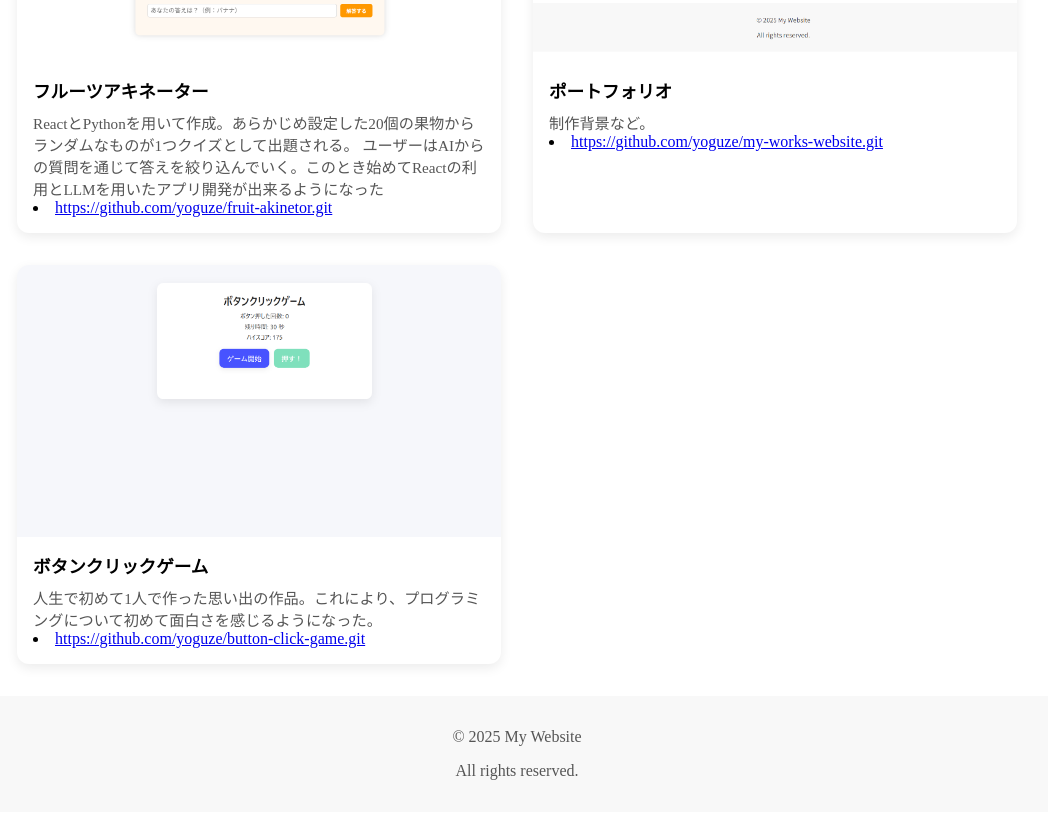
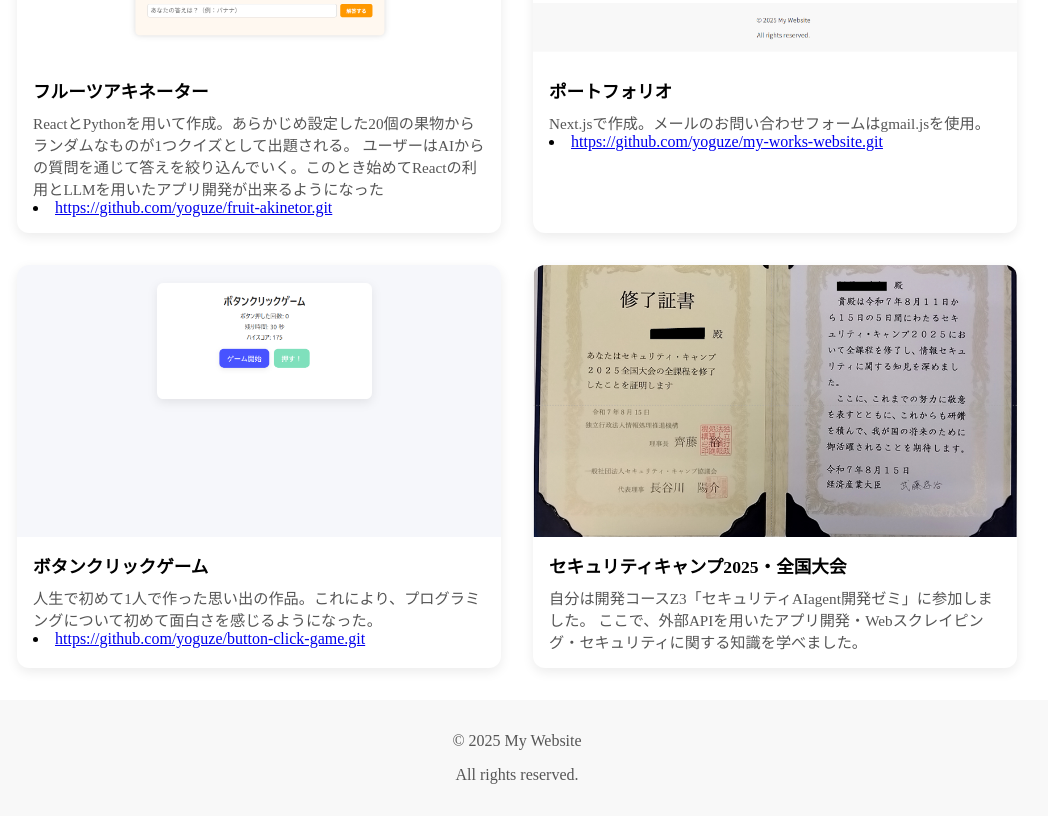
Before and after one commit to yoguze/my-works-website, a Next.js app: page /works in a window 1280 px wide. Shown: the part 370-1192 px from the top of the page, without its empty margins (123-1171 px from the left). Built offline with nearby package versions, Linux system fonts and the light colour scheme.

Commit message:
first commit

```diff
--- a/app/works/page.js
+++ b/app/works/page.js
@@ -40,7 +40,7 @@ export default function Home() {
                 <img src="/website.png" alt="作品2" />
                 <div className="body">
                     <h2>ポートフォリオ</h2>
-                    <p>制作背景など。</p>
+                    <p>Next.jsで作成。メールのお問い合わせフォームはgmail.jsを使用。</p>
                     <li><Link href="https://github.com/yoguze/my-works-website.git">https://github.com/yoguze/my-works-website.git</Link></li>
                 </div>
                 </article>
@@ -50,6 +50,15 @@ export default function Home() {
                     <h2>ボタンクリックゲーム</h2>
                     <p>人生で初めて1人で作った思い出の作品。これにより、プログラミングについて初めて面白さを感じるようになった。</p>
                     <li><Link href="https://github.com/yoguze/button-click-game.git">https://github.com/yoguze/button-click-game.git</Link></li>
+                </div>
+                </article>
+                <article className="work-item">
+                <img src="/finished-item.png" alt="作品4" />
+                <div className="body">
+                    <h2>セキュリティキャンプ2025・全国大会</h2>
+                    <p>自分は開発コースZ3「セキュリティAIagent開発ゼミ」に参加しました。
+                      ここで、外部APIを用いたアプリ開発・Webスクレイピング・セキュリティに関する知識を学べました。
+                    </p>
                 </div>
                 </article>
                 {/* 以降、アイテムを増やすだけでOK */}
```
Also changed, not shown: public/finished-item.png (added).
